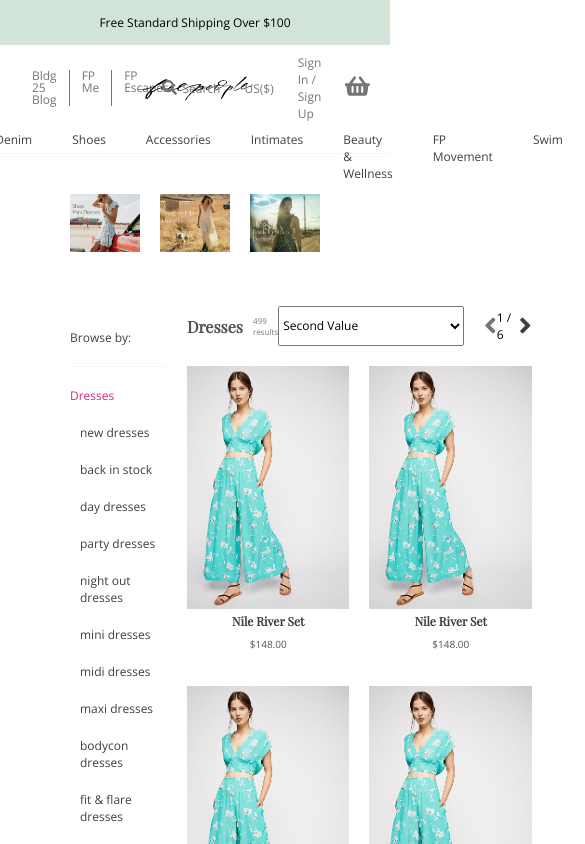
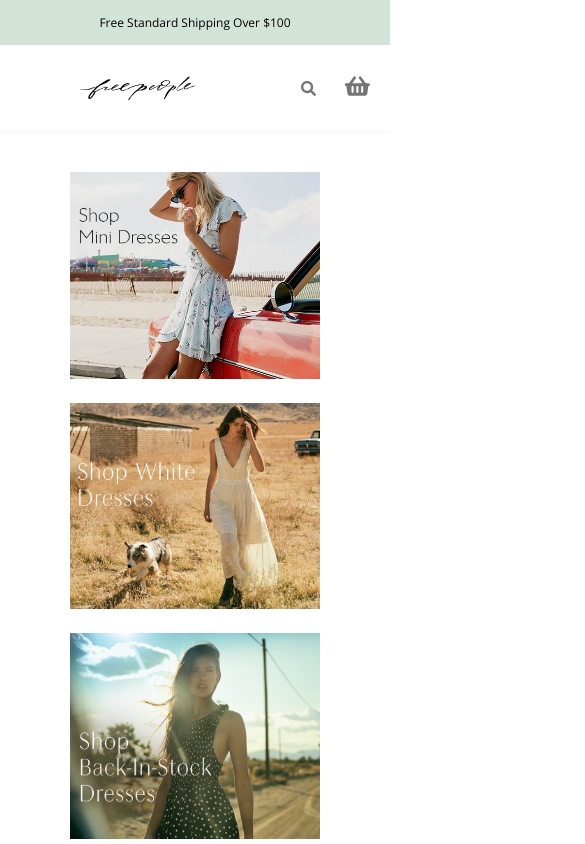
Before and after one commit to brenderbee/building-layouts, an Angular app: page / in a window 390 px wide. Shown: the top 844 px of the page, 585 px wide, since content can reach past the window. Built offline with nearby package versions, Linux system fonts and the light colour scheme.

Commit message:
Add media query to shop and navbars.

```diff
--- a/src/app/app.component.css
+++ b/src/app/app.component.css
@@ -29,6 +29,10 @@
   height: 86px;
   justify-content: space-between;
   padding: 0 20px;
+}
+
+.navbar-header .hamburger {
+  /* display: none; */
 }
 
 .nav-header .social {
@@ -287,3 +291,53 @@
   padding-bottom: 17px;
   padding-right: 20px;
 }
+
+@media (max-width: 568px) {
+  .nav-header {
+    border-bottom: 1px solid #f6f6f6;
+  }
+  .nav-header .social,
+  .nav-header .left .search p,
+  .nav-header .left .currency,
+  .nav-header .left .signup,
+  .nav-menu,
+  .sidebar,
+  .market .market-header {
+    display: none;
+  }
+
+  .navbar-header .hamburger svg{
+    fill: #3f3f3f;
+    height: 15px;
+  }
+
+  .shop {
+    display: grid;
+    grid-template-columns: 1fr;
+    overflow: hidden;
+    padding-bottom: 50px;
+    width: 100%;
+  }
+
+  .grid {
+    display: grid;
+    grid-template-columns: 1fr 1fr;
+    /* grid-auto-rows: minmax(300px, 1fr); */
+    grid-gap: 20px;
+  }
+
+}
+
+/* @media (min-width: 768px) {
+  .wrapper {
+    grid-template-columns: 1fr 4fr 1fr;
+    grid-template-areas:
+      "header header  header"
+      "nav    content sidebar"
+      "nav    content ad"
+      "footer footer  footer";
+   }
+   nav ul {
+     flex-direction: column;
+   }
+} */
--- a/src/app/app.component.html
+++ b/src/app/app.component.html
@@ -3,6 +3,9 @@
 </div>
 <div class="nav">
   <div class="nav-header">
+    <div class="hamburger">
+      <svg xmlns="http://www.w3.org/2000/svg" viewBox="0 0 448 512"><path d="M16 132h416c8.837 0 16-7.163 16-16V76c0-8.837-7.163-16-16-16H16C7.163 60 0 67.163 0 76v40c0 8.837 7.163 16 16 16zm0 160h416c8.837 0 16-7.163 16-16v-40c0-8.837-7.163-16-16-16H16c-8.837 0-16 7.163-16 16v40c0 8.837 7.163 16 16 16zm0 160h416c8.837 0 16-7.163 16-16v-40c0-8.837-7.163-16-16-16H16c-8.837 0-16 7.163-16 16v40c0 8.837 7.163 16 16 16z"/></svg>
+    </div>
     <div class="social">
       <p>Bldg 25 Blog</p>
       <p>FP Me</p>
```
